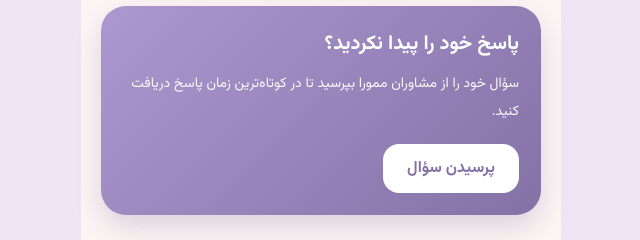
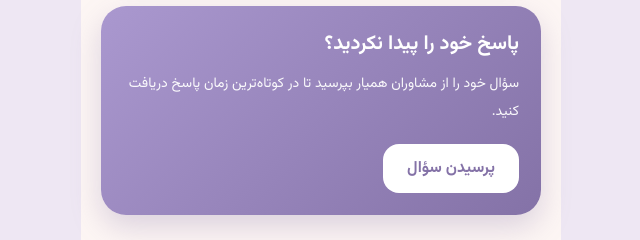
Before and after one commit to falhafez/Memora, a plain HTML site: page frq.html in a window 1280 px wide. Shown: the part 951-1191 px from the top of the page, 319-959 px from the left. Drawn offline with Linux system fonts and the light colour scheme.

Commit message:
Update frq.html

```diff
--- a/frq.html
+++ b/frq.html
@@ -787,7 +787,7 @@ font-size:15px;
 
         <p>
 
-سؤال خود را از مشاوران ممورا بپرسید تا در کوتاه‌ترین زمان پاسخ دریافت کنید.
+سؤال خود را از مشاوران همیار بپرسید تا در کوتاه‌ترین زمان پاسخ دریافت کنید.
 
         </p>
 
```
